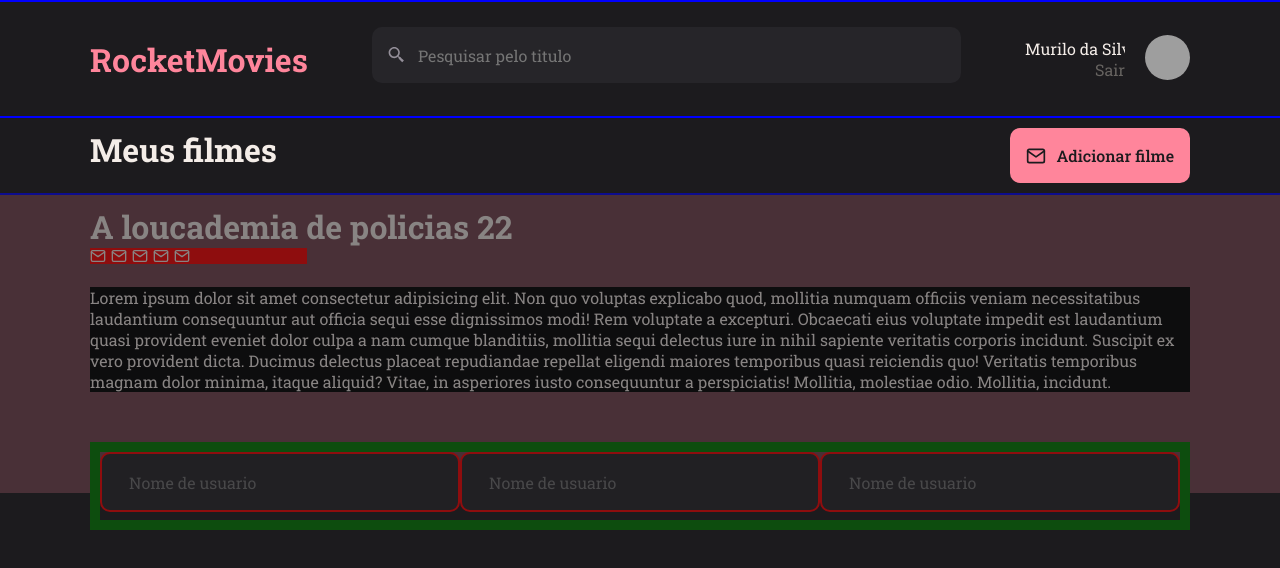
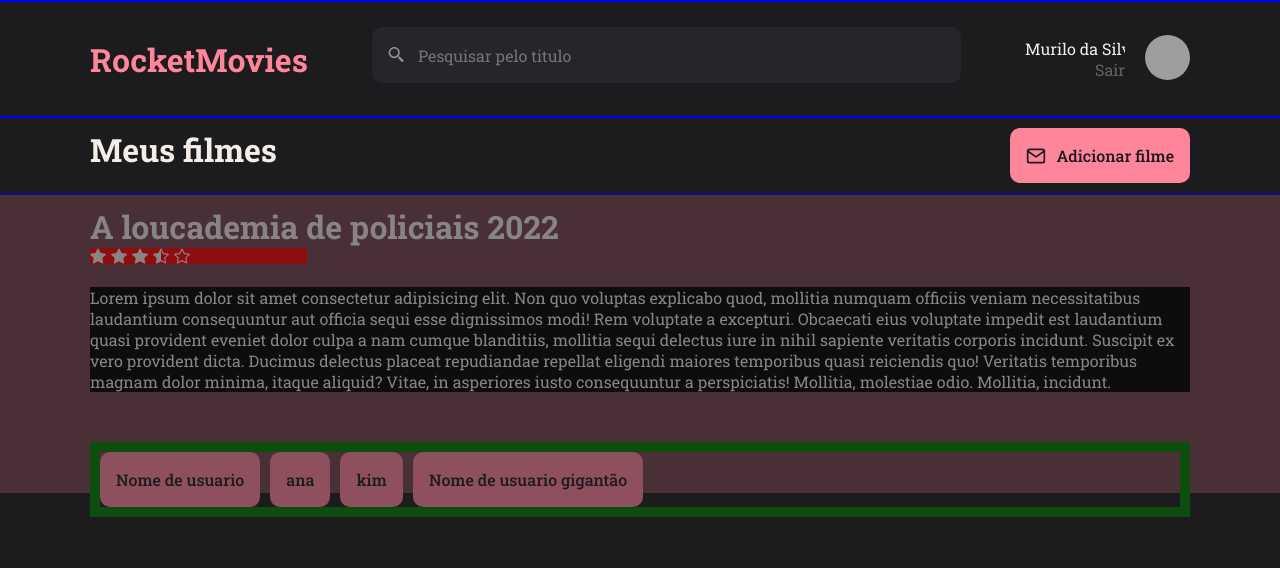
Before and after one commit to MullerHub/Rocketseat-Explorer, a React (Vite) app in the folder Stage0902_desafio/RocketMovies/: page / in a window 1280 px wide. Shown: the top 568 px of the page. Built offline with nearby package versions, Linux system fonts and the light colour scheme; grey boxes are pictures that could not be loaded.

Commit message:
SectionMovies att

```diff
--- a/Stage0902_desafio/RocketMovies/src/components/SectionMovies/index.jsx
+++ b/Stage0902_desafio/RocketMovies/src/components/SectionMovies/index.jsx
@@ -1,6 +1,6 @@
-import { Input } from '../Input'
+import { Button } from '../Button'
 import { Container } from './styles'
-import { FiMail } from 'react-icons/fi'
+import { BsStarFill, BsStarHalf, BsStar } from 'react-icons/bs'
 
 export function SectionMovies({ title, subtitle, value, ...rest }) {
   return (
@@ -10,11 +10,11 @@ export function SectionMovies({ title, subtitle, value, ...rest }) {
         <h1>{title}</h1>
 
         <section>
-          <FiMail />
-          <FiMail />
-          <FiMail />
-          <FiMail />
-          <FiMail />
+          <BsStarFill />
+          <BsStarFill />
+          <BsStarFill />
+          <BsStarHalf />
+          <BsStar />
         </section>
       </header>
 
@@ -22,9 +22,10 @@ export function SectionMovies({ title, subtitle, value, ...rest }) {
 
 
       <div>
-        <Input placeholder="Nome de usuario" type="text" />
-        <Input placeholder="Nome de usuario" type="text" />
-        <Input placeholder="Nome de usuario" type="text" />
+        <Button title="Nome de usuario" type="text" />
+        <Button title="ana" type="text" />
+        <Button title="kim" type="text" />
+        <Button title="Nome de usuario gigantão" type="text" />
       </div>
     </Container>
   )
--- a/Stage0902_desafio/RocketMovies/src/components/SectionMovies/styles.js
+++ b/Stage0902_desafio/RocketMovies/src/components/SectionMovies/styles.js
@@ -33,6 +33,8 @@ export const Container = styled.div`
 
   > div {
     display: flex;
+    gap: 10px;
+    max-width: 100%;
     border: 10px solid green;
 
     div {
--- a/Stage0902_desafio/RocketMovies/src/pages/Home/index.jsx
+++ b/Stage0902_desafio/RocketMovies/src/pages/Home/index.jsx
@@ -13,7 +13,7 @@ export function Home() {
         <Button icon={FiMail} title="Adicionar filme" />
       </div>
 
-      <SectionMovies title="A loucademia de policias 22" subtitle="Lorem ipsum dolor sit amet consectetur adipisicing elit. Non quo voluptas explicabo quod, mollitia numquam officiis veniam necessitatibus laudantium consequuntur aut officia sequi esse dignissimos modi! Rem voluptate a excepturi.
+      <SectionMovies title="A loucademia de policiais 2022" subtitle="Lorem ipsum dolor sit amet consectetur adipisicing elit. Non quo voluptas explicabo quod, mollitia numquam officiis veniam necessitatibus laudantium consequuntur aut officia sequi esse dignissimos modi! Rem voluptate a excepturi.
       Obcaecati eius voluptate impedit est laudantium quasi provident eveniet dolor culpa a nam cumque blanditiis, mollitia sequi delectus iure in nihil sapiente veritatis corporis incidunt. Suscipit ex vero provident dicta.
       Ducimus delectus placeat repudiandae repellat eligendi maiores temporibus quasi reiciendis quo! Veritatis temporibus magnam dolor minima, itaque aliquid? Vitae, in asperiores iusto consequuntur a perspiciatis! Mollitia, molestiae odio. Mollitia, incidunt."  >
         {console.log("section entrou")}
```
